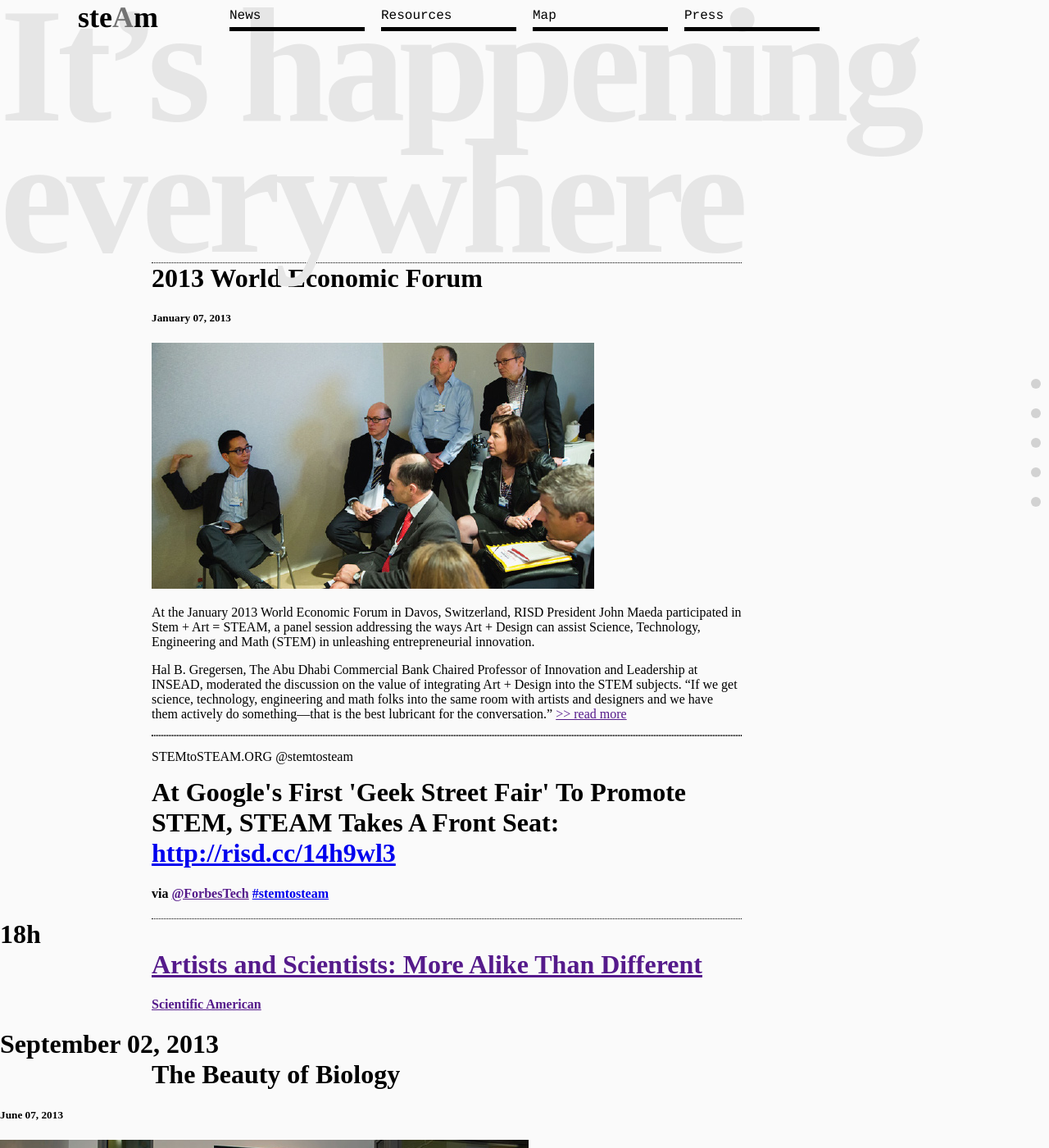
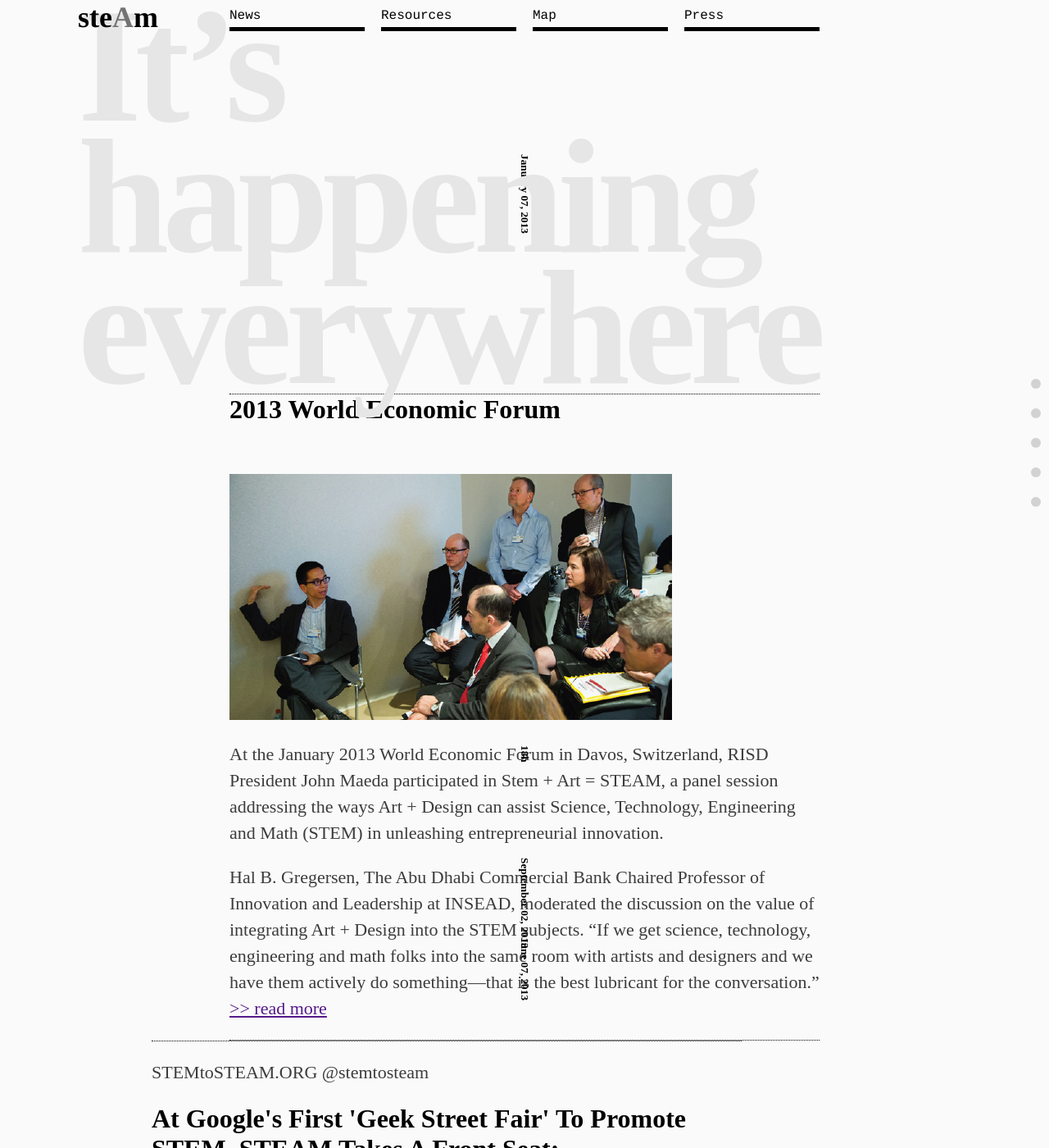
Before and after one commit to risd/steam-proto, a Jekyll site: the page built from news/index.html, in a window 1280 px wide and 1400 px high. Shown: the whole window at 82% size. Built offline with Jekyll 4.4.1, drawn with Linux system fonts in a browser that asks for light colours; some web fonts are replaced.

Commit message:
JJ EOD check-in
News section is mid-stream

```diff
--- a/assets/styles/css/style.css
+++ b/assets/styles/css/style.css
@@ -134,6 +134,9 @@ body {
 .middle {
   margin-left: 185px; }
 
+.jump-two {
+  margin-left: 350px; }
+
 /*this is the big honkin' type for each section*/
 h2 {
   font-size: 200px;
@@ -170,6 +173,21 @@ h3 {
   font-family: 'Sentinel A', 'Sentinel B';
   font-weight: 400;
   font-style: normal; }
+
+/* NEWS Section rules */
+div.event,
+div.tweet,
+div.resource-link,
+div.feature,
+div.case-study,
+div.video {
+  /*	z-index: 3; */ }
+
+h5.rotate-90 {
+  -webkit-transform: rotate(90deg);
+  -moz-transform: rotate(90deg);
+  -ms-transform: rotate(90deg);
+  -o-transform: rotate(90deg); }
 
 .introduction {
   position: absolute;
--- a/news/index.html
+++ b/news/index.html
@@ -3,16 +3,17 @@ layout: steam-base
 title: STEAM
 ---
 
+<div class="full-width">
 <h2>It&#8217;s happening everywhere</h2>
-
+</div>
 
 <!-- there's a wrapper living up at a higher level -->
 
 	<!-- b: event -->
 
-			<div class="body-text four-column middle event">
+			<div class="full-width four-column content body-text event">
 			<h3>2013 World Economic Forum</h3>
-			<h5>January 07, 2013</h5>
+			<h5 class="rotate-90">January 07, 2013</h5>
 			<img src="{{site.siteurl}}/assets/img/steam-event-01.jpg">
 			<p>At the January 2013 World Economic Forum in Davos, Switzerland, RISD President John Maeda participated in Stem + Art = STEAM, a panel session addressing the ways Art + Design can assist Science, Technology, Engineering and Math (STEM) in unleashing entrepreneurial innovation.</p>
 			<p>Hal B. Gregersen, The Abu Dhabi Commercial Bank Chaired Professor of Innovation and Leadership at INSEAD, moderated the discussion on the value of integrating Art + Design into the STEM subjects. “If we get science, technology, engineering and math folks into the same room with artists and designers and we have them actively do something—that is the best lubricant for the conversation.” <a href="">&gt;&gt; read more</a> </p>
@@ -21,32 +22,32 @@ title: STEAM
 	<!-- e: event -->
 
 	<!-- b: tweet -->
-			<div class="body-text four-column middle tweet">
+			<div class="full-width content four-column middle body-text tweet">
 				<p>STEMtoSTEAM.ORG <span>@stemtosteam</span></p>
 				<h3>At Google's First 'Geek Street Fair' To Promote STEM, STEAM Takes A Front Seat: <a href="http://risd.cc/14h9wl3">http://risd.cc/14h9wl3</a></h3>
 				<h4>via <a href="">@ForbesTech</a> <a href="#">#stemtosteam</a></h4>
 			</div>
-			<h3>18h</h3>
+			<h5 class="rotate-90">18h</h5>
 	<!-- e: tweet -->
 
 	<!-- b: resource link -->
-			<div class="four-column middle resource-link">
+			<div class="full-width content four-column middle resource-link">
 				<h3><a href="">Artists and Scientists: More Alike Than Different</a></h3>
 				<h4><a href="">Scientific American</a></h4>
 			</div>
-			<h3>September 02, 2013</h3>
+			<h5 class="rotate-90">September 02, 2013</h5>
 	<!-- e: resource link -->
 
 	<!-- b: feature -->
-			<div class="four-column middle feature">
+			<div class="full-width content four-column middle feature">
 				<h3>The Beauty of Biology</h3>
 			</div>
 
-				<h5>June 07, 2013</h5>
+				<h5 class="rotate-90">June 07, 2013</h5>
 
 				<img src="{{site.siteurl}}/assets/img/steam-feature-01.jpg" class="feature">
 
-			<div class="four-column middle feature">
+			<div class="full-width content four-column middle feature">
 				<span>Professor Dean Snyder, head of the Sculpture department, is exhibiting Nymph_O, an intriguing translucent inflatable.</span>
 				<p>Most visitors are shocked to see the electrifying performance art now on view at RISD’s Sol Koffler Graduate Student Gallery. Hooked up to bundles of neuromuscular electrodes activated by toy car remote controls, a man and a woman engage in casual conversation. But when a child presses down on the transmitter’s button, the man suddenly stops mid-sentence as his jaw clamps down and his mouth mechanically snaps shut. The involuntary movement incites soft gasps from wide-eyed viewers.</p>
 
@@ -55,7 +56,7 @@ title: STEAM
 	<!-- e: feature -->
 
 	<!-- b: case study -->
-			<div class="body-text four-column middle case-study">
+			<div class="full-width content four-column middle body-text case-study">
 
 			</div>
 	<!-- e: case study -->
```
Also changed, not shown: assets/styles/scss/style.scss (+21 -0 lines).
